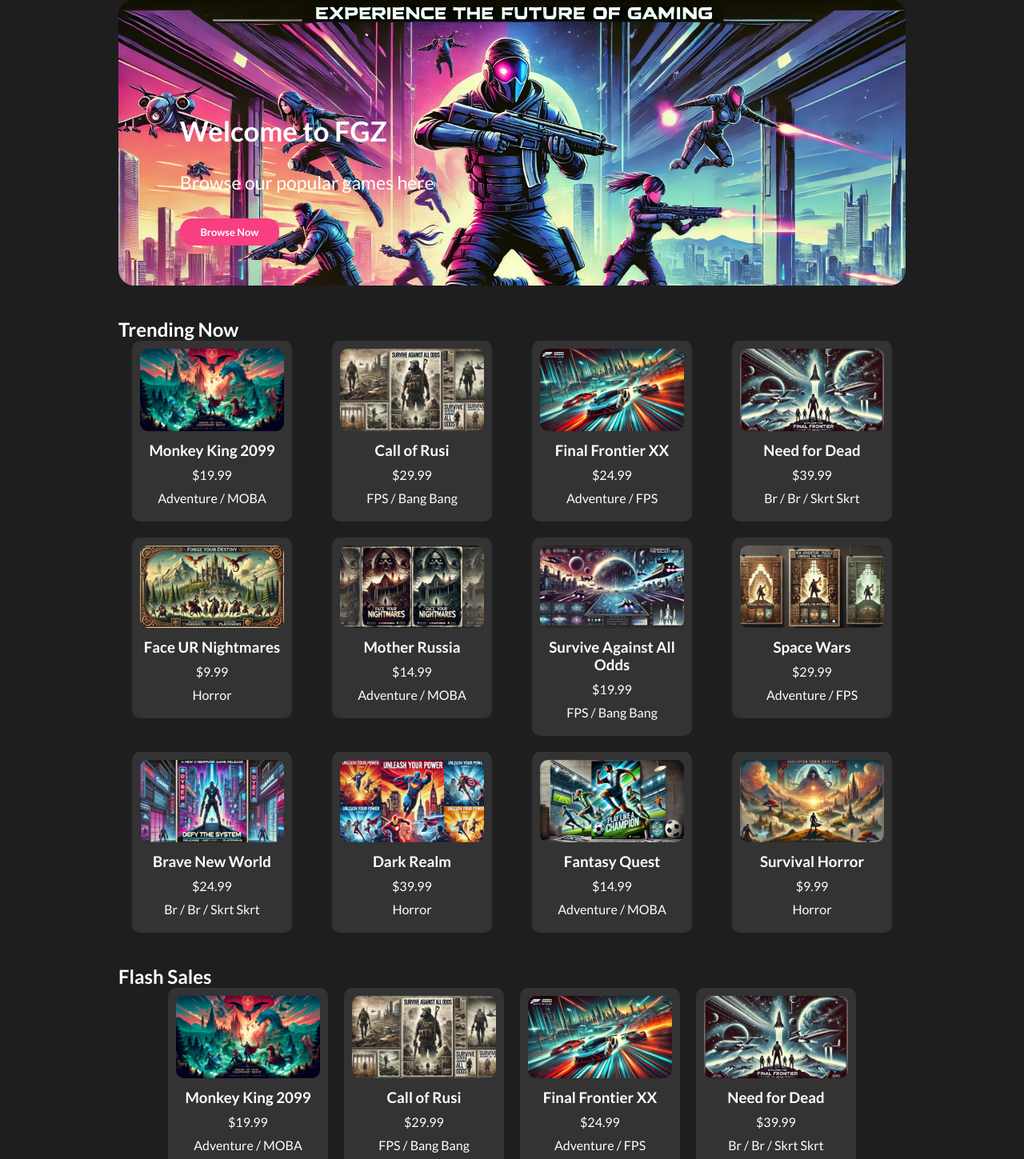
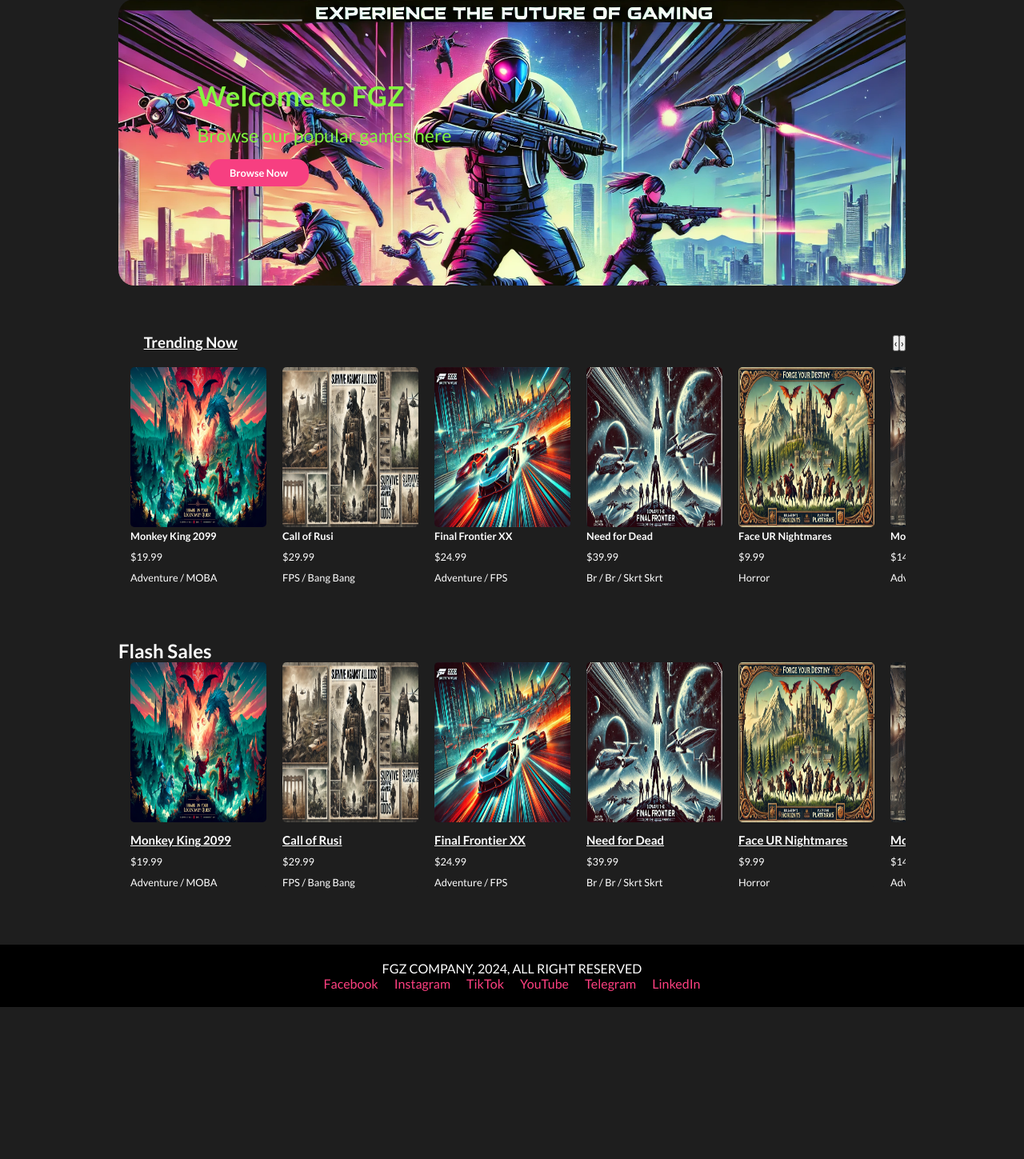
Before and after one commit to PhamHoaiTan/Single-Page, a React (Create React App) app in the folder web-game/: page / in a window 1280 px wide. Shown: the part 101-1550 px from the top of the page at 80% size. After the commit the page ends 1360 px from the top, so only its background shows below. Built offline with nearby package versions, Linux system fonts and the light colour scheme.

Commit message:
reponsive

```diff
--- a/web-game/src/App.css
+++ b/web-game/src/App.css
@@ -33,25 +33,6 @@ a{
   margin-bottom: 20px;
 }
 
-.games {
-  display: flex;
-  flex-wrap: wrap;
-  gap: 20px;
-  justify-content: center;
-}
-
-.game {
-  background-color: #333;
-  border-radius: 10px;
-  padding: 10px;
-  text-align: center;
-  width: 200px;
-}
-
-.game img {
-  border-radius: 10px;
-  width: 100%;
-}
 
 .game h3, .game p {
   margin: 10px 0;
--- a/web-game/src/Pages/Catalogues/Catalogue.css
+++ b/web-game/src/Pages/Catalogues/Catalogue.css
@@ -1,7 +1,7 @@
 /* Catalogue.css */
 .Catalogue {
   width: 80%;
-  margin: 0 auto;
+  margin: 10vh auto;
 }
 .genre-section {
   margin-bottom: 40px;
--- a/web-game/src/Pages/Details/ProductDetail.js
+++ b/web-game/src/Pages/Details/ProductDetail.js
@@ -3,7 +3,7 @@ import React from 'react';
 import { useParams } from 'react-router-dom';
 import { games } from '../../assets/games/game';
 import Suggestions from '../../components/Suggestions/Suggestions';
-// import './ProductDetail.css';
+import './ProductDetail.css';
 
 function ProductDetail() {
   const { id } = useParams();
--- a/web-game/src/Pages/Home/Home.css
+++ b/web-game/src/Pages/Home/Home.css
@@ -4,46 +4,42 @@
   margin: 0 auto;
   padding: 20px;
 }
+.text{
+  width: 100%;
+  height: 300px;
+}
+.games {
+  display: grid;
+  grid-template-columns: repeat(30,minmax(170px,1fr));
+  gap: 20px;
+  overflow: hidden;
+}
 .Home .trending{
   margin: 40px auto;
 }
-.Home .flash-sales {
-  margin-bottom: 40px;
+.trending-text{
+  display: flex;
+  gap: 80%;
+  align-items: center;
 }
-.Home .flash-sales .games {
-  display: flex;
-  flex-wrap: wrap;
-  gap: 20px;
-  justify-content: center;
+.Home h3{
+  margin: 20px auto;
+  text-decoration: underline;
 }
-
 .Home .trending .game, .Home .flash-sales .game {
-  background-color: #333;
-  border-radius: 10px;
-  padding: 10px;
-  text-align: center;
-  width: 200px;
+  background-color: #1E1E1E;
+  border-radius: 5px;
+  font-size: 0.8em;
+  width: 170px;
 }
 
 .Home .trending .game img, .Home .flash-sales .game img {
-  border-radius: 10px;
+  border-radius: 5px;
   width: 100%;
+  height: 200px;
 }
 
 .Home .trending .game h3, .Home .flash-sales .game h3,
 .Home .trending .game p, .Home .flash-sales .game p {
   margin: 10px 0;
 }
-
-.Home .trending .game a, .Home .flash-sales .game a {
-  display: inline-block;
-  padding: 10px 15px;
-  background-color: #FF4081;
-  color: #FFF;
-  text-decoration: none;
-  border-radius: 5px;
-}
-
-.Home .trending .game a:hover, .Home .flash-sales .game a:hover {
-  background-color: #FF80AB;
-}
--- a/web-game/src/Pages/Home/Home.js
+++ b/web-game/src/Pages/Home/Home.jsx
@@ -10,7 +10,32 @@ function Home() {
     <div className="Home">
       <Header />
         <section className="trending">
-          <h2>Trending Now</h2>
+          <div className="trending-text">
+          <h3>Trending Now</h3>
+          <div className="pre-next">
+            <button className='pre'>&#8249;</button>
+            <button className="next">&#8250;</button>
+          </div>
+          </div>
+          <div className="text">
+
+          <div className="games">
+            {games.map((game) => (
+                <Link to={`/product/${game.id}`}>
+              <div key={game.id} className="game">
+                <img src={game.image} alt={game.name} />
+                <h4>{game.name}</h4>
+                <p>{game.price}</p>
+                <p>{game.genre}</p>
+                </div>
+                </Link>
+            ))}
+            </div>
+            </div>
+        </section>
+
+        <section className="flash-sales">
+          <h2>Flash Sales</h2>
           <div className="games">
             {games.map((game) => (
                 <Link to={`/product/${game.id}`}>
@@ -19,23 +44,8 @@ function Home() {
                 <h3>{game.name}</h3>
                 <p>{game.price}</p>
                 <p>{game.genre}</p>
-                </div>
+              </div>
                 </Link>
-            ))}
-            </div>
-        </section>
-
-        <section className="flash-sales">
-          <h2>Flash Sales</h2>
-          <div className="games">
-            {games.map((game) => (
-              <div key={game.id} className="game">
-                <img src={game.image} alt={game.name} />
-                <h3>{game.name}</h3>
-                <p>{game.price}</p>
-                <p>{game.genre}</p>
-                <Link to={`/product/${game.id}`}>View Details</Link> {/* Thêm liên kết */}
-              </div>
             ))}
           </div>
         </section>
--- a/web-game/src/components/Header/Header.css
+++ b/web-game/src/components/Header/Header.css
@@ -8,16 +8,17 @@
     border-radius: 20px;
 }
 .header .header-text{
+    color: #83f73f;
     position: absolute;
     font-size: 1.8vw;
     display: flex;
     flex-direction: column;
-    gap: 30px;
-    top: 18vh;
-    left: 6vw;
+    gap: 15px;
+    top: 28%;
+    left: 10%;
     animation: FadeIn 3s;
 }
-.header-text button{
+.header-text .brow{
     padding: 0.7vw 2vw;
     border-radius: 15px;
     background-color: #F73F81;
--- a/web-game/src/components/Header/Header.jsx
+++ b/web-game/src/components/Header/Header.jsx
@@ -1,14 +1,16 @@
 // src/components/Header/Header.jsx
 import React from 'react';
 import './Header.css';
+import { Link, useNavigate } from 'react-router-dom';
 function Header() {
+  const navigate = useNavigate();
   return (
     <div className="header">
     <div className="header-text">
     <h2>Welcome to FGZ</h2>
     <p>Browse our popular games here</p>
     <div className="button">
-    <button>Browse Now</button>
+      <Link to='/catalogue' className='brow'>Browse Now</Link>
     </div>
     </div>
   </div>)
--- a/web-game/src/components/Navbar/Navbar.css
+++ b/web-game/src/components/Navbar/Navbar.css
@@ -5,7 +5,9 @@
   justify-content: space-between;
   background-color: #18181C;
   align-items: center;
-  z-index: 1000;
+  z-index: 100;
+  margin-top: 0;
+  top: 0;
 }
 /* Left navbar */
 .logo{
```
Also changed, not shown: web-game/src/index.css (line endings or trailing spaces).
